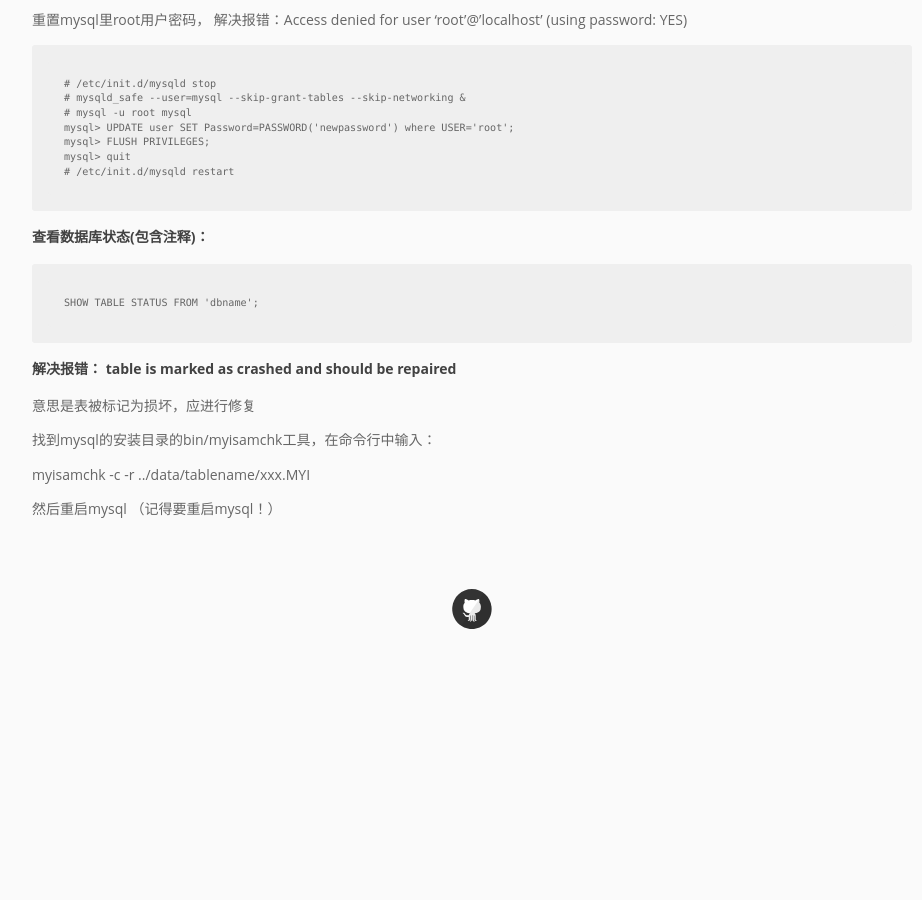
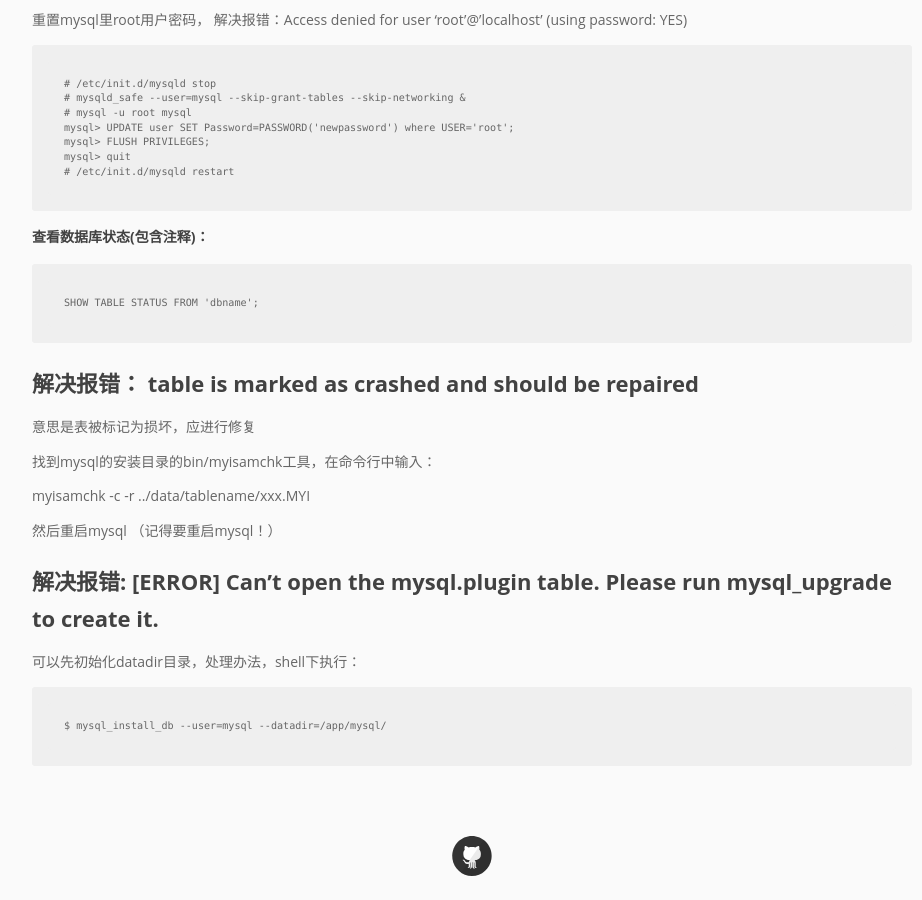
Before and after one commit to pingmalu/pingmalu.github.io, a Jekyll site: the page built from _posts/2015-12-07-MySQL日常笔记.md, in a window 1280 px wide and 900 px high, scrolled down 5491 px. Shown: the whole window, without its empty margins (168-1090 px from the left). Built offline with Jekyll 4.4.1, drawn with Linux system fonts in a browser that asks for light colours; nearby versions of some CDN libraries; before the commit the page ends 6145 px from its top, so only the background shows below that.

Commit message:
'update'

```diff
--- a/_posts/2015-12-07-MySQL日常笔记.md
+++ b/_posts/2015-12-07-MySQL日常笔记.md
@@ -230,7 +230,7 @@
 	SHOW TABLE STATUS FROM 'dbname';
 
 
-### 解决报错： table is marked as crashed and should be repaired
+# 解决报错： table is marked as crashed and should be repaired
 
 意思是表被标记为损坏，应进行修复
 
@@ -239,3 +239,11 @@
 myisamchk -c -r ../data/tablename/xxx.MYI
 
 然后重启mysql （记得要重启mysql！）
+
+
+# 解决报错: [ERROR] Can't open the mysql.plugin table. Please run mysql_upgrade to create it.
+
+
+可以先初始化datadir目录，处理办法，shell下执行：
+
+	$ mysql_install_db --user=mysql --datadir=/app/mysql/
```
Also changed, not shown: _posts/2016-12-16-scapy安装说明.md (added, +10 -0 lines).
